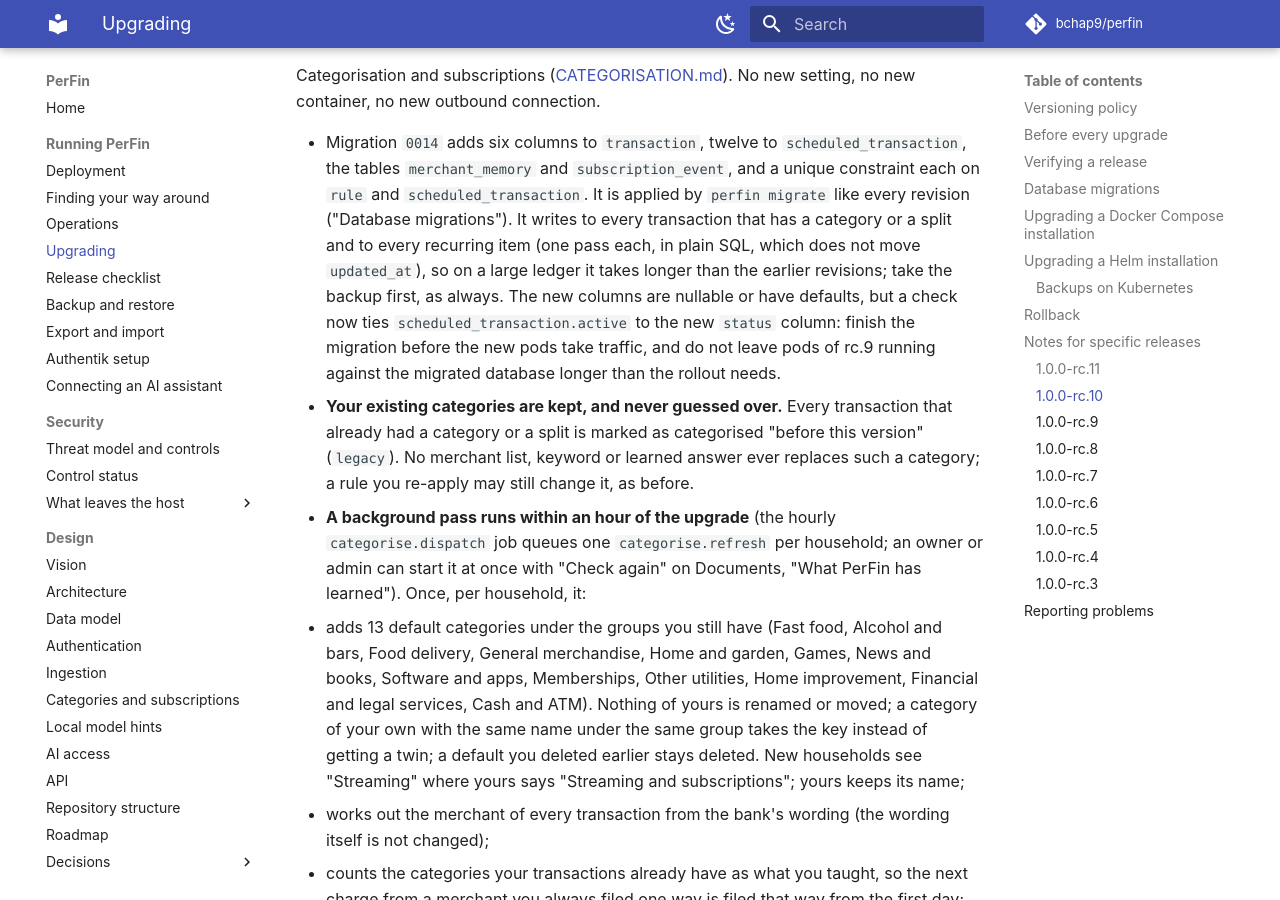
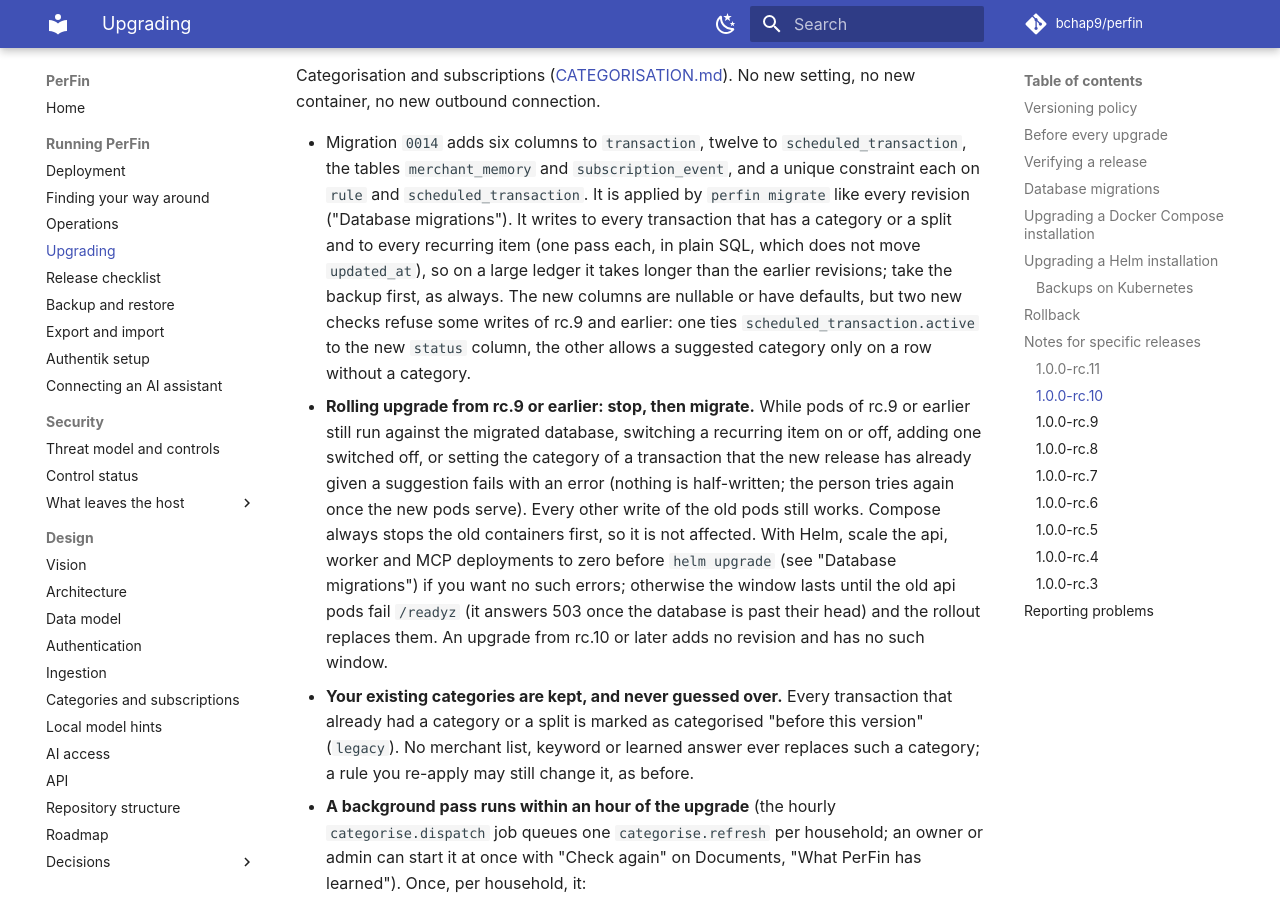
Before and after one commit to Bchap9/PerFin, an MkDocs documentation site: the page built from docs/UPGRADING.md, in a window 1280 px wide and 900 px high, scrolled down 8084 px. Built offline with MkDocs 1.6.1 and Material for MkDocs 9.7.7, drawn with Linux system fonts in a browser that asks for light colours; comment, search, counter and statistics services are not loaded.

Commit message:
test(migrations): pin what rc.9 pods can still write against 0014
0014 already had an upgrade-with-data test (0013 seeded, backfill checked).
The new test covers the rolling overlap: writes shaped like rc.9's, which
know none of 0014's columns, still insert transactions, categories and
active series, but switching a series on or off by `active` alone,
creating one switched off, or categorising a row that already holds a
suggestion is refused by the new checks. UPGRADING.md's rc.10 note now
says so and gives the stop-then-migrate order for Helm.

Co-Authored-By: Claude Opus 5.5 <noreply@anthropic.com>
Claude-Session: https://claude.ai/code/session_01HRK1FXsJCfeh3aUokzUEVJ

```diff
--- a/docs/UPGRADING.md
+++ b/docs/UPGRADING.md
@@ -365,11 +365,23 @@ No new setting, no new container, no new outbound connection.
   has a category or a split and to every recurring item (one pass each, in
   plain SQL, which does not move `updated_at`), so on a large ledger it
   takes longer than the earlier revisions; take the backup first, as
-  always. The new columns are nullable or have defaults, but a check now
-  ties `scheduled_transaction.active` to the new `status` column: finish
-  the migration before the new pods take traffic, and do not leave pods of
-  rc.9 running against the migrated database longer than the rollout
-  needs.
+  always. The new columns are nullable or have defaults, but two new checks
+  refuse some writes of rc.9 and earlier: one ties
+  `scheduled_transaction.active` to the new `status` column, the other
+  allows a suggested category only on a row without a category.
+- **Rolling upgrade from rc.9 or earlier: stop, then migrate.** While pods
+  of rc.9 or earlier still run against the migrated database, switching a
+  recurring item on or off, adding one switched off, or setting the
+  category of a transaction that the new release has already given a
+  suggestion fails with an error (nothing is half-written; the person
+  tries again once the new pods serve). Every other write of the old pods
+  still works. Compose always stops the old containers first, so it is not
+  affected. With Helm, scale the api, worker and MCP deployments to zero
+  before `helm upgrade` (see "Database migrations") if you want no such
+  errors; otherwise the window lasts until the old api pods fail
+  `/readyz` (it answers 503 once the database is past their head) and the
+  rollout replaces them. An upgrade from rc.10 or later adds no revision
+  and has no such window.
 - **Your existing categories are kept, and never guessed over.** Every
   transaction that already had a category or a split is marked as
   categorised "before this version" (`legacy`). No merchant list, keyword
```
Also changed, not shown: 1 other file.
